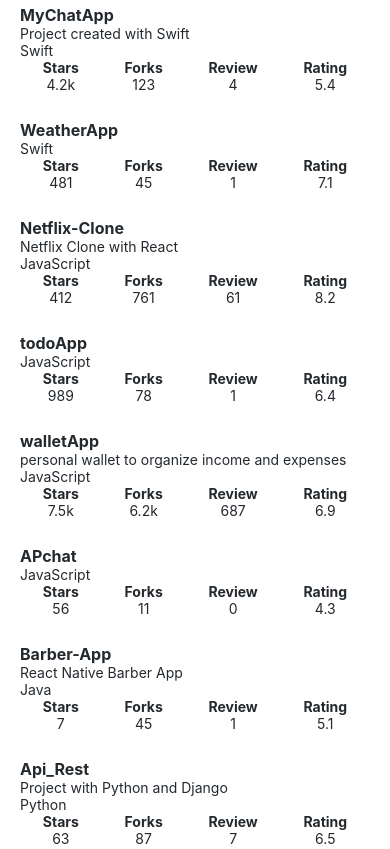
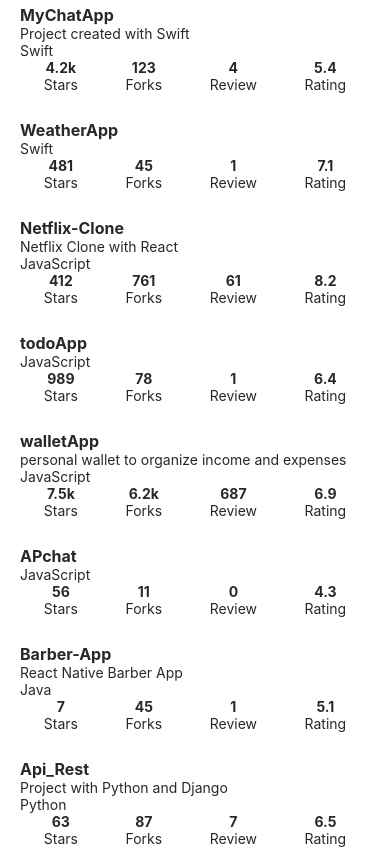
Before and after one commit to alejandropascuale/Rate-Repository-App, a React Native app: screen / in a window 390 px wide. Shown: the top 849 px of the page. Built offline with nearby package versions, Linux system fonts and the light colour scheme.

Commit message:
change format and order from stats

```diff
--- a/src/components/RepositoryStats.jsx
+++ b/src/components/RepositoryStats.jsx
@@ -11,20 +11,20 @@ const parseThousands = value => {
   return (
     <View style={{ flexDirection: 'row', justifyContent: 'space-around' }}>
         <View>
-          <SyledText align='center' fontWeight='bold'>Stars</SyledText>
-          <SyledText align='center'>{parseThousands(data.stargazersCount)}</SyledText>
+          <SyledText fontWeight='bold' align='center'>{parseThousands(data.stargazersCount)}</SyledText>
+          <SyledText align='center'>Stars</SyledText>
         </View>
         <View>
-          <SyledText align='center' fontWeight='bold'>Forks</SyledText>
-          <SyledText align='center'>{parseThousands(data.forksCount)}</SyledText>
+          <SyledText fontWeight='bold' align='center'>{parseThousands(data.forksCount)}</SyledText>
+          <SyledText align='center'>Forks</SyledText>
         </View>
         <View>
-          <SyledText align='center' fontWeight='bold'>Review</SyledText>
-          <SyledText align='center'>{data.reviewCount}</SyledText>
+          <SyledText fontWeight='bold' align='center'>{data.reviewCount}</SyledText>
+          <SyledText align='center'>Review</SyledText>
         </View>
         <View>
-          <SyledText align='center' fontWeight='bold'>Rating</SyledText>
-          <SyledText align='center'>{data.ratingAverage}</SyledText>
+          <SyledText fontWeight='bold' align='center'>{data.ratingAverage}</SyledText>
+          <SyledText align='center'>Rating</SyledText>
         </View>
     </View>
   )
```
